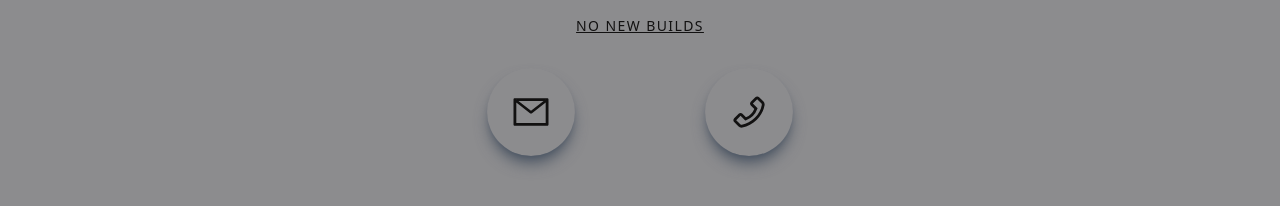
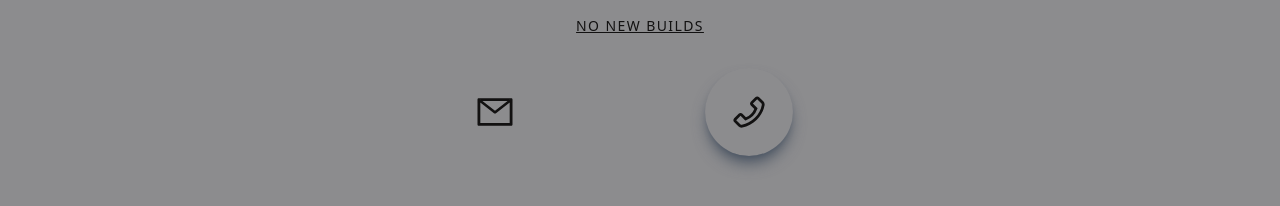
Before and after one commit to TefNutDev/dfb, a Next.js app: page / in a window 1280 px wide. Shown: the part 573-779 px from the top of the page. Built offline with nearby package versions, Linux system fonts and the light colour scheme.

Commit message:
commit on main

```diff
--- a/components/Gallery.jsx
+++ b/components/Gallery.jsx
@@ -29,7 +29,7 @@ const slideRight = () => {
                         <MdChevronLeft className='opacity-50 cursor-pointer hover:opacity-100' onClick={slideLeft} size={40} />
                         <div id='slider' className='w-full h-full overflow-x-scroll scroll whitespace-nowrap scroll-smooth scrollbar-hide'>
                         {data.map((item)=>(
-                            <div  className='inline-block p-2 cursor-pointer hover:scale-105 ease-in-out duration-300' >
+                            <div className='inline-block p-2 cursor-pointer hover:scale-105 ease-in-out duration-300'>
                             <Image src={item.img} alt='/' width='350px' height='450px' />
                             </div>
                         ))}
--- a/components/Main.jsx
+++ b/components/Main.jsx
@@ -26,13 +26,13 @@ const Main = () => {
             Conversions to House Extensions and everything in between. We take
             pride in our work and always co-operate with our clients
             to get the job done as smoothly as possible. High attention to detail and industry approved building techniques
-            to ensure our Home Improvements are of high standard and comply with relevant building regulations. Don't hesitate
+            to ensure our Home Improvements are of high standard and comply with relevant building regulations. Don&apos;t hesitate
             to contact us now to make an enquiry! </p>
             <p className="py-4 uppercase text-sm tracking-widest underline text-bold">No New Builds</p>
           <div className="flex items-center justify-between max-w-[330px] m-auto py-4">
-            <a href="/#contact" className="rounded-full mx-3 shadow-lg shadow-gray-600 p-6 cursor-pointer hover:scale-110 ease-in duration-300">
+            <Link href="/#contact" className="rounded-full mx-3 shadow-lg shadow-gray-600 p-6 cursor-pointer hover:scale-110 ease-in duration-300">
               <AiOutlineMail size={40} />
-            </a>
+            </Link>
             <a href='tel://+353876136030' className="rounded-full mx-3 shadow-lg shadow-gray-600 p-6 cursor-pointer hover:scale-110 ease-in duration-300">
               <AiOutlinePhone size={40} />
             </a>
--- a/components/Navbar.jsx
+++ b/components/Navbar.jsx
@@ -121,9 +121,9 @@ const Navbar = () => {
                 <a href='tel://+353876136030' className="rounded-full mx-3 shadow-lg shadow-gray-500 p-3 cursor-pointer hover:scale-110 ease-in duration-300">
                   <AiOutlinePhone size={50} />
                 </a>
-                <a onClick={()=> setNav(false)} href="/#contact" className="rounded-full mx-3 shadow-lg shadow-gray-500 p-3 cursor-pointer hover:scale-110 ease-in duration-300">
+                <Link onClick={()=> setNav(false)} href="/#contact" className="rounded-full mx-3 shadow-lg shadow-gray-500 p-3 cursor-pointer hover:scale-110 ease-in duration-300">
                   <AiOutlineMail size={50} />
-                </a>
+                </Link>
               </div>
             </div>
           </div>
```
